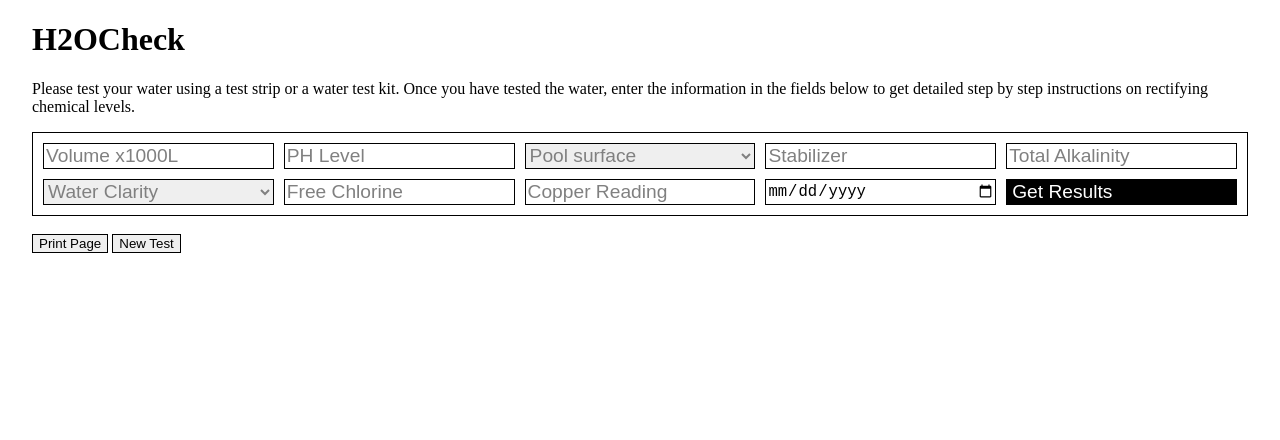
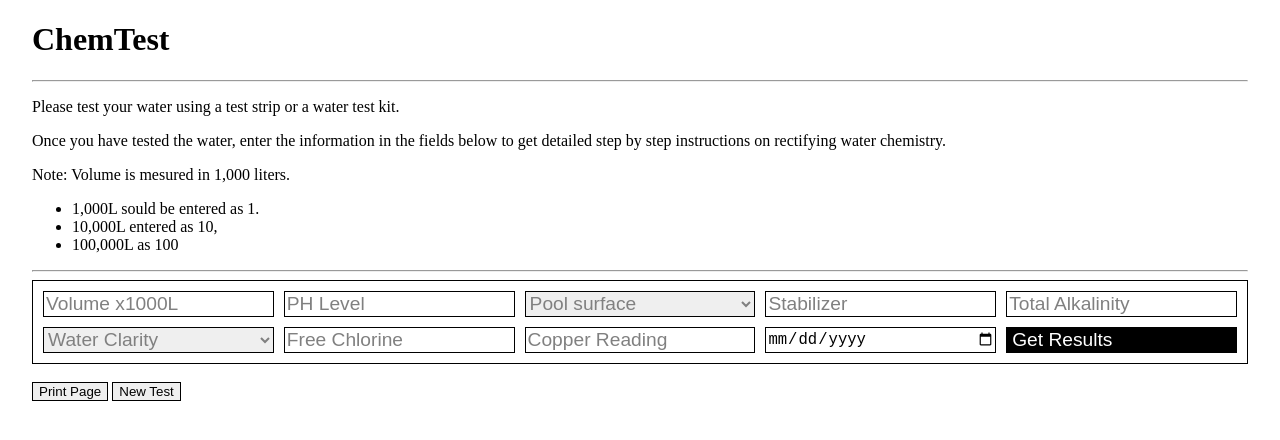
Before and after one commit to aquaticpoolservices/WaterTestProgram, a plain HTML site: page index.html in a window 1280 px wide. Drawn offline with Linux system fonts and the light colour scheme.

Commit message:
Update index.html

```diff
--- a/index.html
+++ b/index.html
@@ -9,8 +9,22 @@
 </head>
 <body>
 
-    <h1>H2OCheck</h1>
-    <p>Please test your water using a test strip or a water test kit. Once you have tested the water, enter the information in the fields below to get detailed step by step instructions on rectifying chemical levels. </p>
+     <h1>ChemTest</h1>
+
+    <div class="header">
+        <hr>
+        <p>Please test your water using a test strip or a water test kit.</p>
+        <p>Once you have tested the water, enter the information in the fields below to get detailed step by step instructions on rectifying water chemistry. </p>
+        <p> Note: Volume is mesured in 1,000 liters.</p>
+        <p>
+            <ul>
+                <li>1,000L sould be entered as 1. <br></li>
+                <li>10,000L entered as 10, <br> </li>
+                <li>100,000L as 100</p> </li>
+            </ul>
+        </p>
+    </div>
+    <hr>
 
     <form id="form" method="post">
         <div class="container">
@@ -58,8 +72,8 @@
     </form>
     <br>
     <div>
-        <button id="printResults" class="grids">Print Page</button>
-        <button id="newTest" class="grids">New Test</button>
+        <button id="printResults" class="grids action">Print Page</button>
+        <button id="newTest" class="grids action">New Test</button>
     </div>
 
     <div class="results">
```
